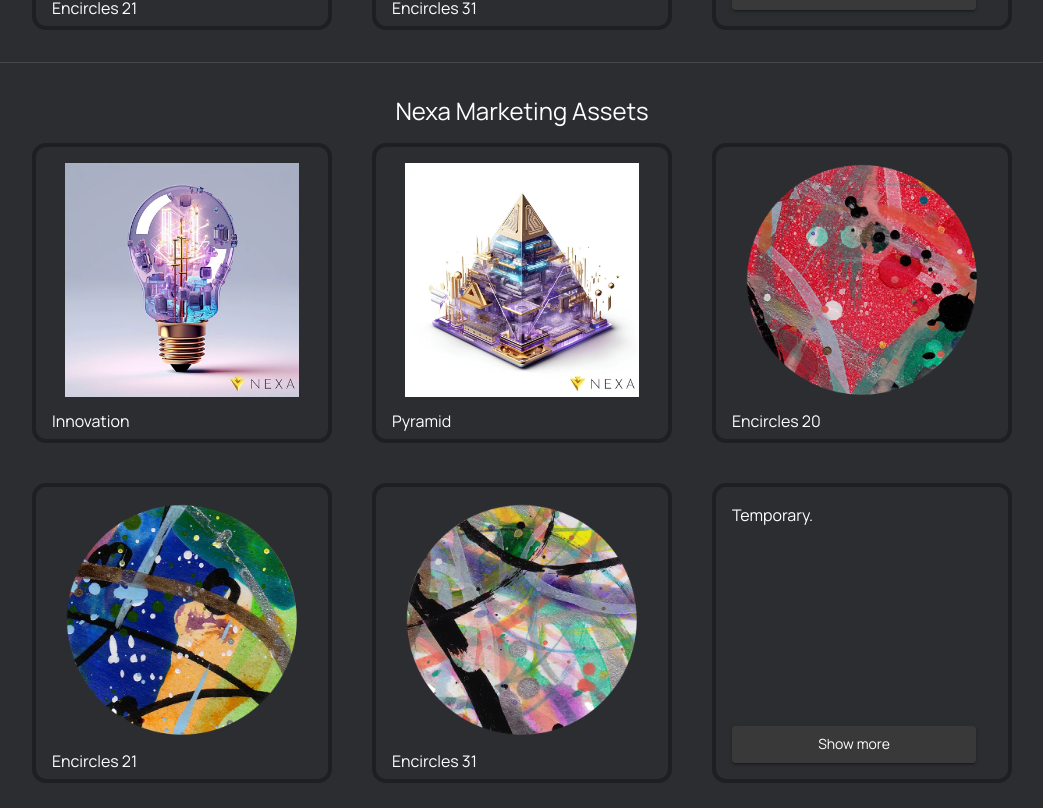
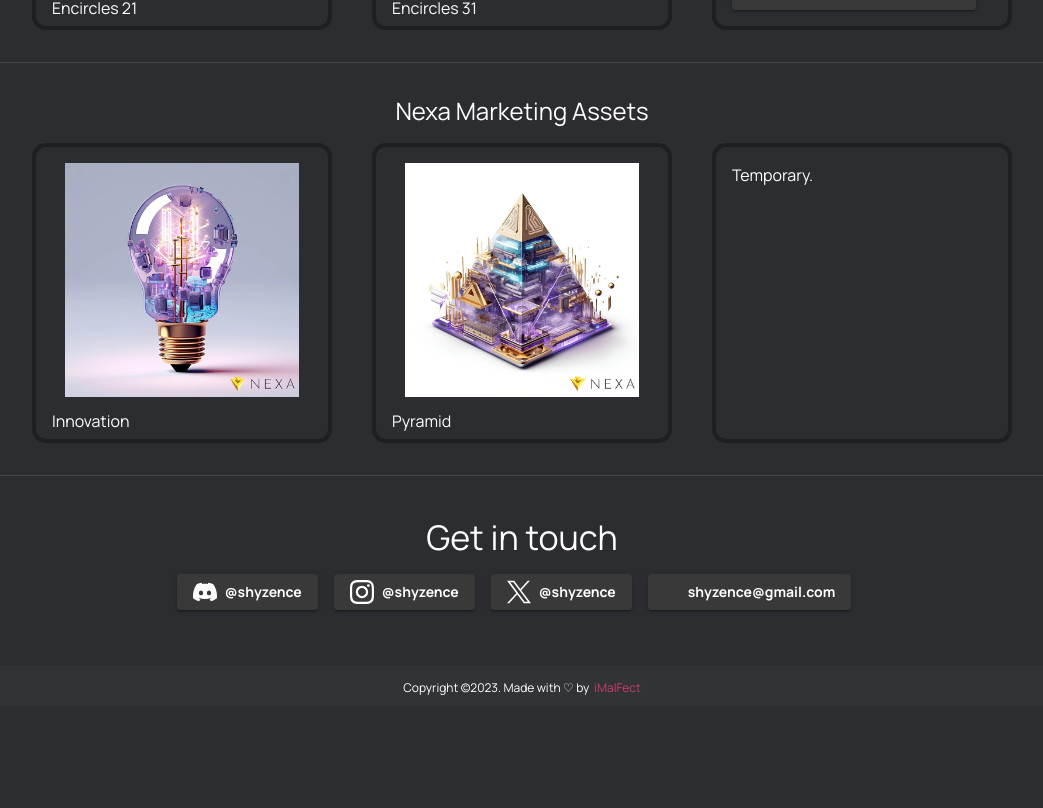
Before and after one commit to imalfect/shyzence-portfolio, a React (Vite) app: page / in a window 1280 px wide. Shown: the part 2992-3800 px from the top of the page, without its empty margins (118-1161 px from the left). After the commit the page ends 3698 px from the top, so only its background shows below. Built offline with nearby package versions, Linux system fonts and the light colour scheme; some icons are missing.

Commit message:
Update collections.js

```diff
--- a/src/collections.js
+++ b/src/collections.js
@@ -109,16 +109,6 @@ const encirclesNFTsCollection = {
       images: [
         { img: nexa_innovation, title: "Innovation" },
         { img: nexa_pyramid, title: "Pyramid" },
-        { img: encircles20, title: "Encircles 20" },
-        { img: encircles21, title: "Encircles 21" },
-        { img: encircles31, title: "Encircles 31" },
-        { img: encircles34, title: "Encircles 34" },
-        { img: encircles41, title: "Encircles 41" },
-        { img: encircles47, title: "Encircles 47" },
-        { img: encircles48, title: "Encircles 48" },
-        { img: encircles50, title: "Encircles 50" },
-        { img: encircles5, title: "Encircles 5" },
-        { img: encircles6, title: "Encircles 6" },
       ]
     }
 export const collections = [
```
